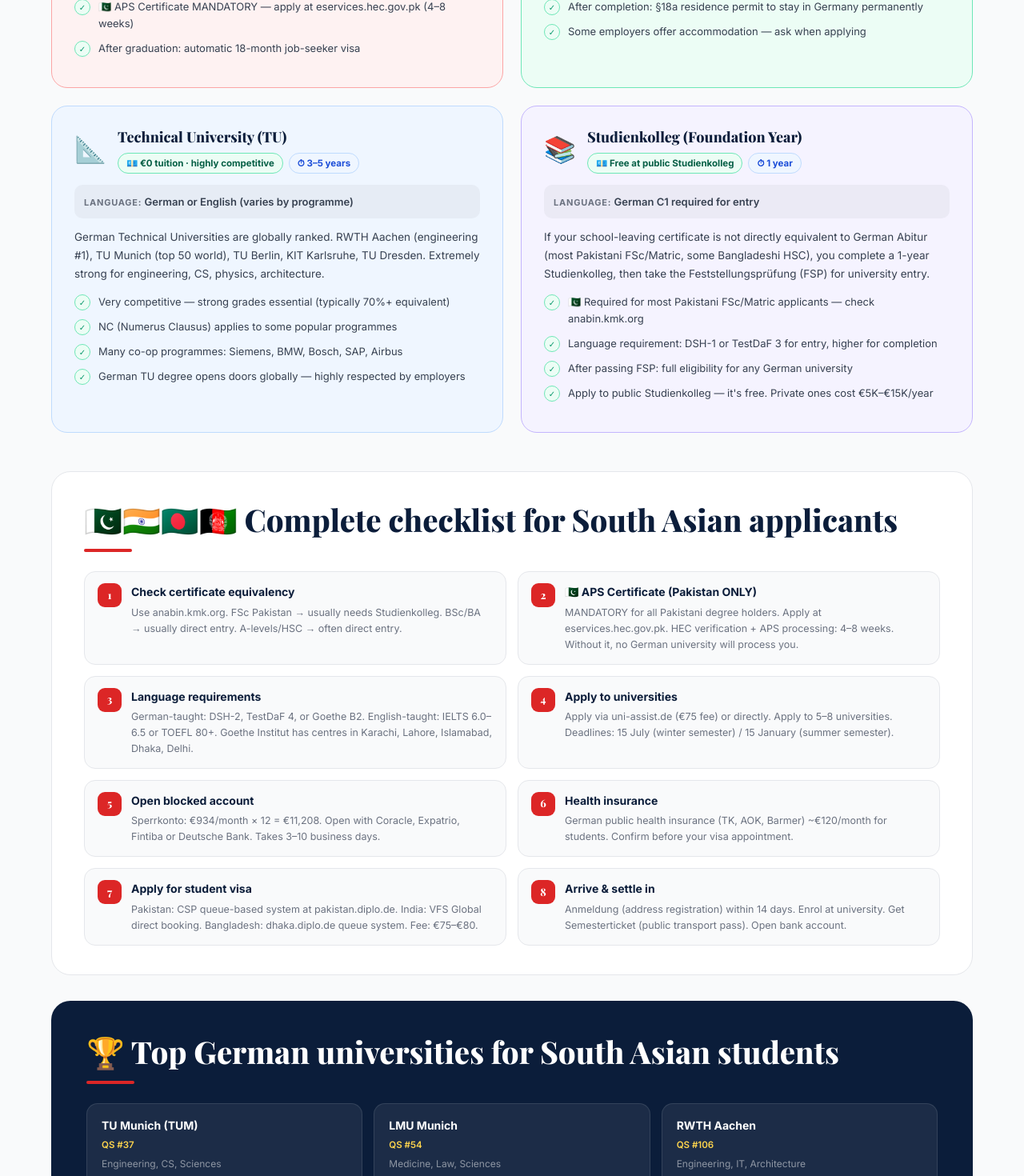
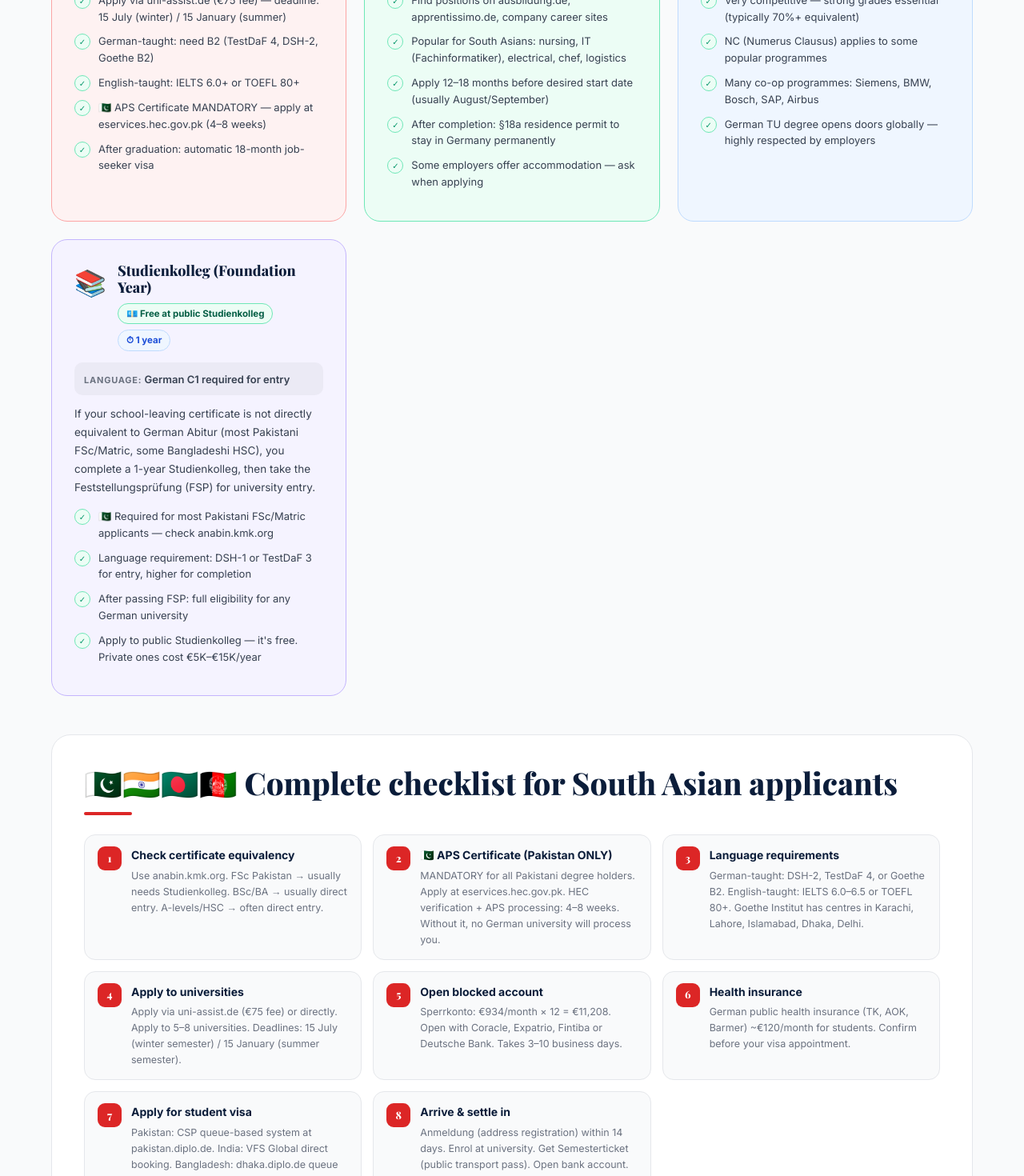
Before and after one commit to ShaistaShabbir-prog/start-in-germany-full, a Next.js app: page /study in a window 1280 px wide. Shown: the part 1330-2800 px from the top of the page at 80% size. Built offline with nearby package versions, Linux system fonts and the light colour scheme.

Commit message:
fix: responsive grids

```diff
--- a/app/study/page.tsx
+++ b/app/study/page.tsx
@@ -88,7 +88,7 @@ export default function StudyPage() {
         <span style={s.eye}>Your options</span>
         <h2 style={s.h2}>Ways to study &amp; train in Germany</h2>
         <div style={s.bar}/>
-        <div style={{display:"grid",gridTemplateColumns:"repeat(2,1fr)",gap:"22px",marginBottom:"48px"}}>
+        <div style={{display:"grid",gridTemplateColumns:"repeat(auto-fill,minmax(320px,1fr))",gap:"22px",marginBottom:"48px"}}>
           {studyOptions.map(opt=>(
             <div key={opt.title} style={{background:opt.bg,border:`1.5px solid ${opt.border}`,borderRadius:"20px",padding:"1.75rem"}}>
               <div style={{display:"flex",gap:"14px",alignItems:"flex-start",marginBottom:"14px"}}>
@@ -117,7 +117,7 @@ export default function StudyPage() {
         <div style={{background:"#fff",border:"1px solid #E5E7EB",borderRadius:"24px",padding:"36px 40px",marginBottom:"32px"}}>
           <h2 style={{...s.h2,marginBottom:"8px"}}>🇵🇰🇮🇳🇧🇩🇦🇫 Complete checklist for South Asian applicants</h2>
           <div style={s.bar}/>
-          <div style={{display:"grid",gridTemplateColumns:"repeat(2,1fr)",gap:"14px"}}>
+          <div style={{display:"grid",gridTemplateColumns:"repeat(auto-fill,minmax(280px,1fr))",gap:"14px"}}>
             {[
               {n:"1",t:"Check certificate equivalency",d:"Use anabin.kmk.org. FSc Pakistan → usually needs Studienkolleg. BSc/BA → usually direct entry. A-levels/HSC → often direct entry."},
               {n:"2",t:"🇵🇰 APS Certificate (Pakistan ONLY)",d:"MANDATORY for all Pakistani degree holders. Apply at eservices.hec.gov.pk. HEC verification + APS processing: 4–8 weeks. Without it, no German university will process you."},
@@ -143,7 +143,7 @@ export default function StudyPage() {
         <div style={{background:"#0B1D3A",borderRadius:"24px",padding:"40px 44px"}}>
           <h2 style={{...s.h2,color:"#fff",marginBottom:"8px"}}>🏆 Top German universities for South Asian students</h2>
           <div style={{...s.bar}}/>
-          <div style={{display:"grid",gridTemplateColumns:"repeat(3,1fr)",gap:"14px"}}>
+          <div style={{display:"grid",gridTemplateColumns:"repeat(auto-fill,minmax(220px,1fr))",gap:"14px"}}>
             {unis.map(u=>(
               <div key={u.name} style={{background:"rgba(255,255,255,.07)",border:"1px solid rgba(255,255,255,.1)",borderRadius:"14px",padding:"16px 18px"}}>
                 <div style={{fontWeight:700,color:"#fff",fontSize:"14px",marginBottom:"4px"}}>{u.name}</div>
@@ -164,7 +164,7 @@ export default function StudyPage() {
             <h2 style={s.h2}>From student to permanent resident</h2>
             <div style={{...s.bar,margin:"14px auto"}}/>
           </div>
-          <div style={{display:"grid",gridTemplateColumns:"repeat(4,1fr)",gap:"16px"}}>
+          <div style={{display:"grid",gridTemplateColumns:"repeat(auto-fill,minmax(200px,1fr))",gap:"16px"}}>
             {[
               {n:"1",i:"🎓",t:"Graduate",d:"Complete degree or Ausbildung. German qualification = globally respected."},
               {n:"2",i:"🔍",t:"18-month visa",d:"Automatic job-seeker extension after graduating from a German university."},
```
